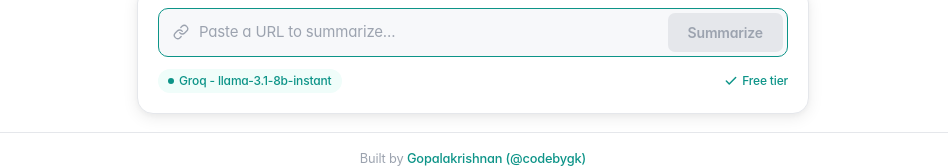
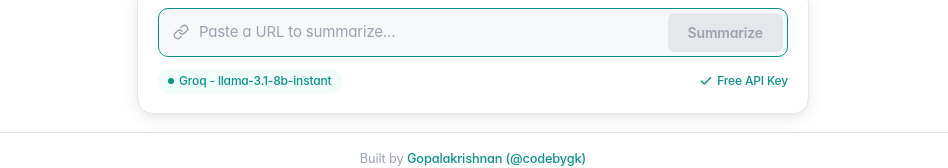
Before and after one commit to codebygk/nanoread, a Next.js app: page / in a window 1280 px wide. Shown: the part 616-784 px from the top of the page, without its empty margins (167-1115 px from the left). Built offline with nearby package versions, Linux system fonts and the light colour scheme; no server answers; the database is empty.

Commit message:
Updated layout and text for search card hint.

```diff
--- a/components/UrlSearchCard.tsx
+++ b/components/UrlSearchCard.tsx
@@ -199,7 +199,7 @@ function StatusRow({ endpointLabel, model, hasApiKey }: StatusRowProps) {
         fontWeight:   500,
         padding:      "3px 10px",
         borderRadius: 20,
-        maxWidth:     "60%",
+        maxWidth:     "80%",
         overflow:     "hidden",
         textOverflow: "ellipsis",
         whiteSpace:   "nowrap",
@@ -225,8 +225,8 @@ function StatusRow({ endpointLabel, model, hasApiKey }: StatusRowProps) {
         flexShrink: 0,
       }}>
         {hasApiKey
-          ? <><CheckIcon /> Your API key</>
-          : <><CheckIcon /> Free tier</>
+          ? <><CheckIcon /> User API Key</>
+          : <><CheckIcon /> Free API Key</>
         }
       </span>
     </div>
```
